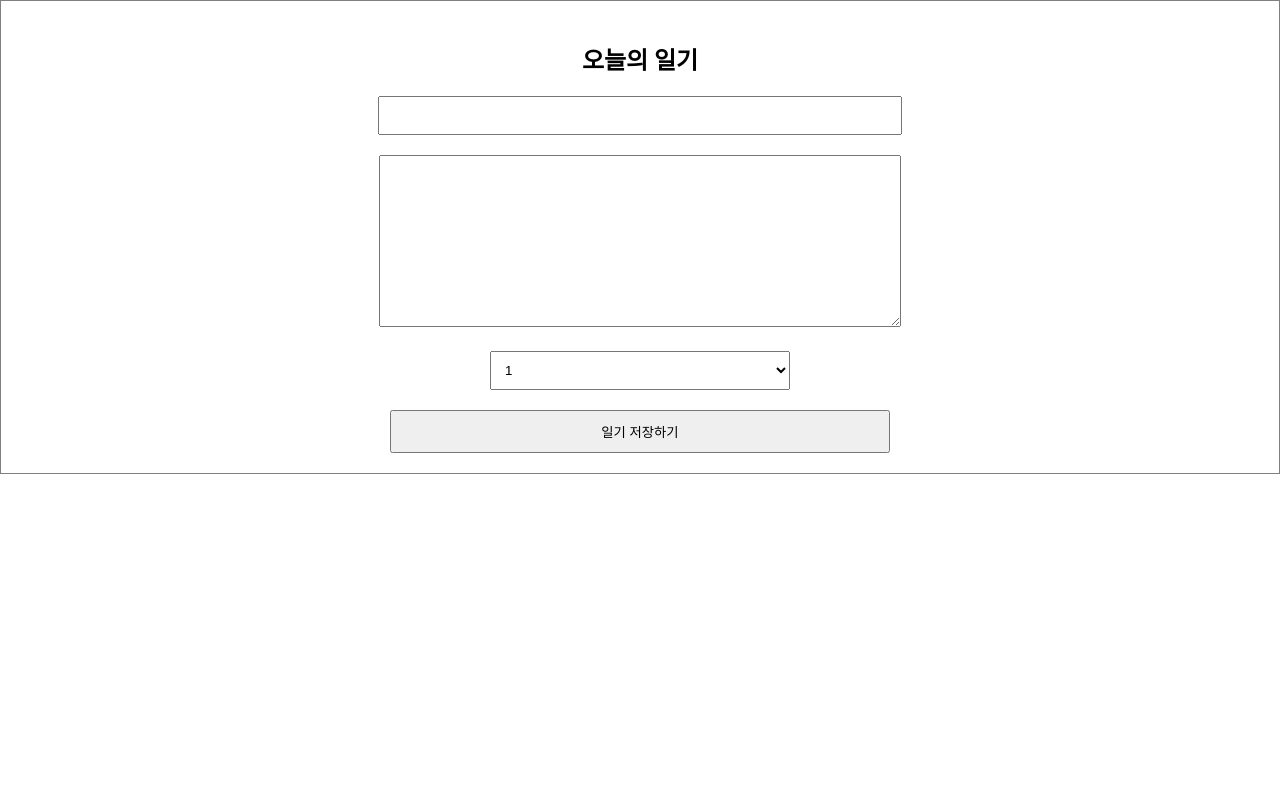
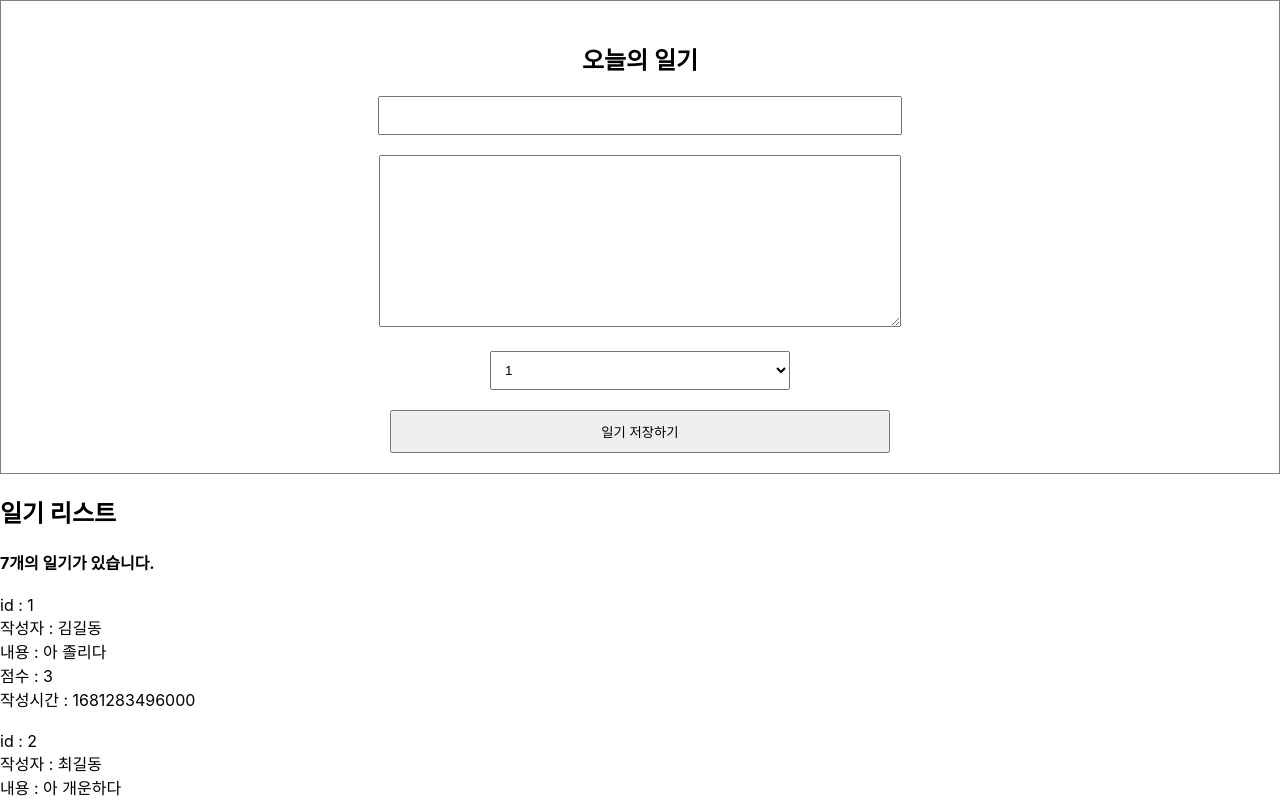
Before and after one commit to aka-nick/react-simple-diary, a React (Create React App) app: page / in a window 1280 px wide. Shown: the top 800 px of the page. Built offline with nearby package versions, Linux system fonts and the light colour scheme.

Commit message:
리스트 기본 구현

```diff
--- a/src/App.js
+++ b/src/App.js
@@ -1,11 +1,64 @@
-import logo from "./logo.svg";
 import "./App.css";
 import DiaryEditor from "./DiaryEditor";
+import DiaryList from "./DiaryList";
 
 function App() {
+  const dummyList = [
+    {
+      id: 1,
+      author: "김길동",
+      content: "아 졸리다",
+      emotion: 3,
+      created_date: new Date().getTime(),
+    },
+    {
+      id: 2,
+      author: "최길동",
+      content: "아 개운하다",
+      emotion: 5,
+      created_date: new Date().getTime(),
+    },
+    {
+      id: 3,
+      author: "박길동",
+      content: "잠 잘 잤다",
+      emotion: 4,
+      created_date: new Date().getTime(),
+    },
+    {
+      id: 4,
+      author: "홍길동",
+      content: "낮잠 최고",
+      emotion: 2,
+      created_date: new Date().getTime(),
+    },
+    {
+      id: 5,
+      author: "이길동",
+      content: "개운한 머리로 열심히 하자",
+      emotion: 1,
+      created_date: new Date().getTime(),
+    },
+    {
+      id: 6,
+      author: "길길동",
+      content: "오늘 하루도 열심히 보냈다",
+      emotion: 5,
+      created_date: new Date().getTime(),
+    },
+    {
+      id: 7,
+      author: "우길동",
+      content: "열심히 열심히 꾸준히 꾸준히",
+      emotion: 4,
+      created_date: new Date().getTime(),
+    },
+  ];
+
   return (
     <div className="App">
       <DiaryEditor />
+      <DiaryList diaryList={dummyList} />
     </div>
   );
 }
--- /dev/null
+++ b/src/DiaryList.js
@@ -0,0 +1,27 @@
+const DiaryList = ({ diaryList }) => {
+  console.log(diaryList);
+  return (
+    <div className="DiaryList">
+      <h2>일기 리스트</h2>
+      <h4>{diaryList.length}개의 일기가 있습니다.</h4>
+      <div>
+        {diaryList.map((it) => (
+          <div>
+            <div>id : {it.id}</div>
+            <div>작성자 : {it.author}</div>
+            <div>내용 : {it.content}</div>
+            <div>점수 : {it.emotion}</div>
+            <div>작성시간 : {it.created_date}</div>
+            <br />
+          </div>
+        ))}
+      </div>
+    </div>
+  );
+};
+
+DiaryList.defaultProps = {
+  diaryList: [],
+};
+
+export default DiaryList;
```
